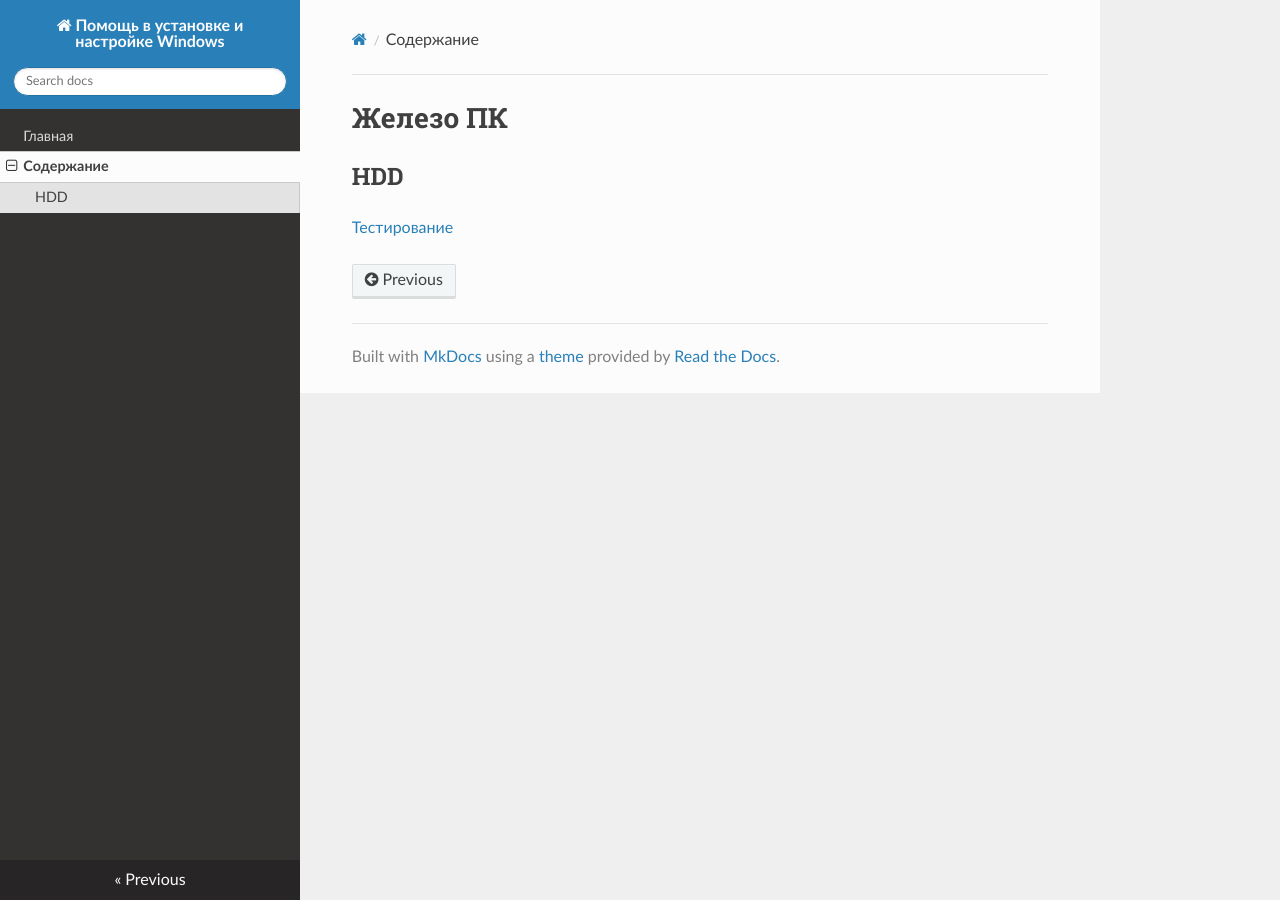
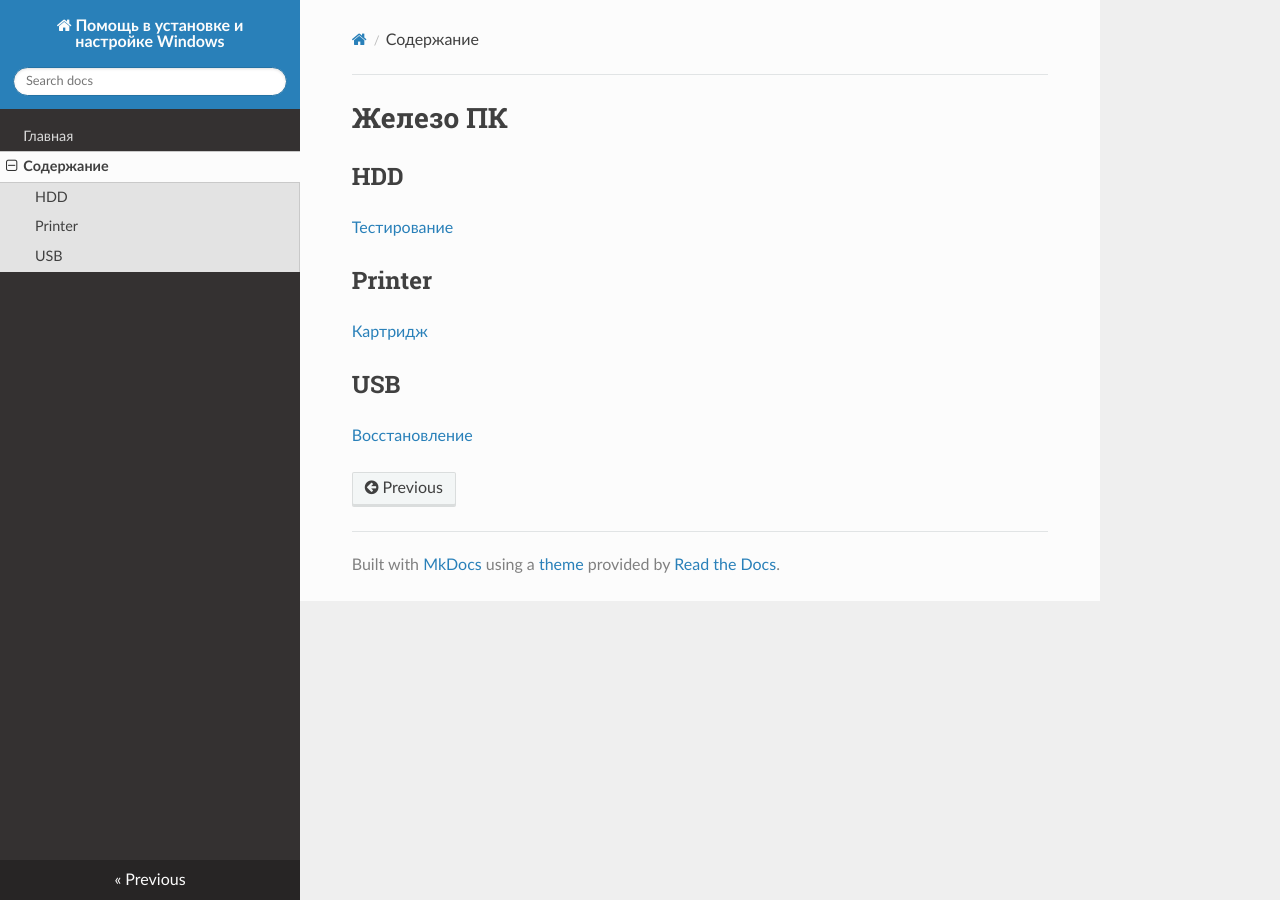
Before and after one commit to SergeiKirillov/sergeikirillov.github.io, an MkDocs documentation site: the page built from docs/content.md, in a window 1280 px wide. Built offline with MkDocs 1.6.1, drawn with Linux system fonts in a browser that asks for light colours; nearby versions of some CDN libraries.

Commit message:
vault backup: 2026-03-26 19:02:58

```diff
--- a/docs/content.md
+++ b/docs/content.md
@@ -1,3 +1,9 @@
 # Железо ПК
 ## HDD
 [Тестирование](content/HardWare/HDD/Тестирование.md)
+
+## Printer
+[Картридж](content/HardWare/Printer/Картридж.md)
+
+## USB
+[Восстановление](content/HardWare/USB/Восстановление.md)
```
Also changed, not shown: content/HardWare/USB/Восстановление.md (added).
